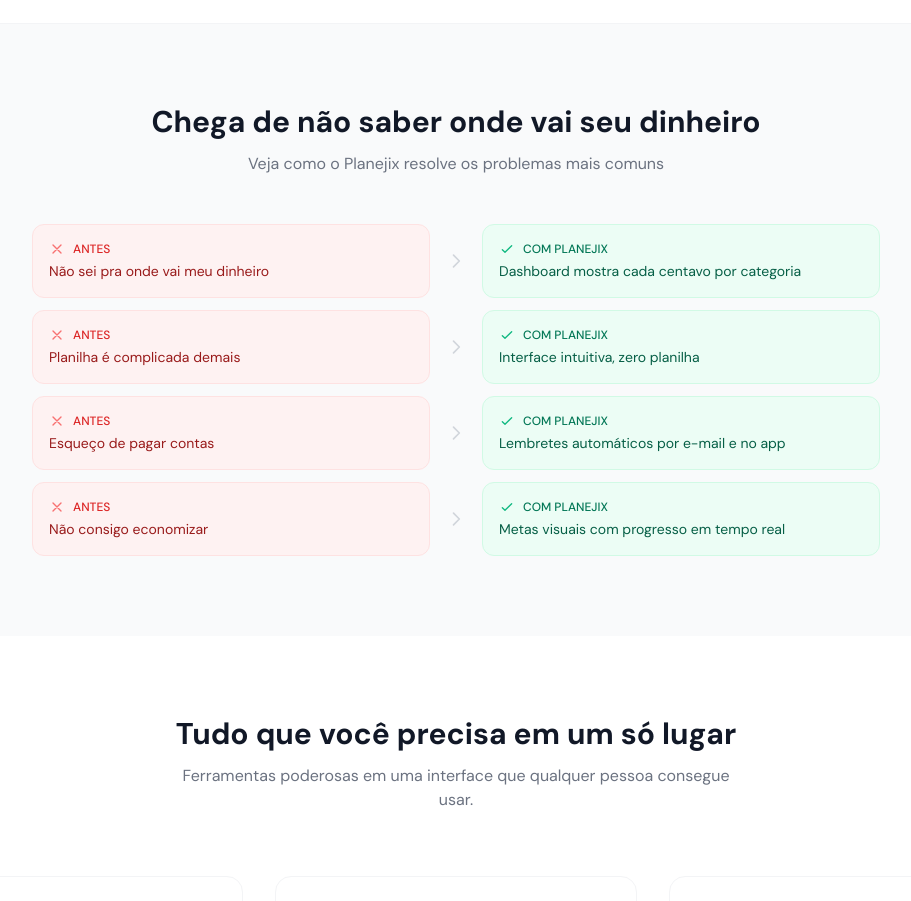
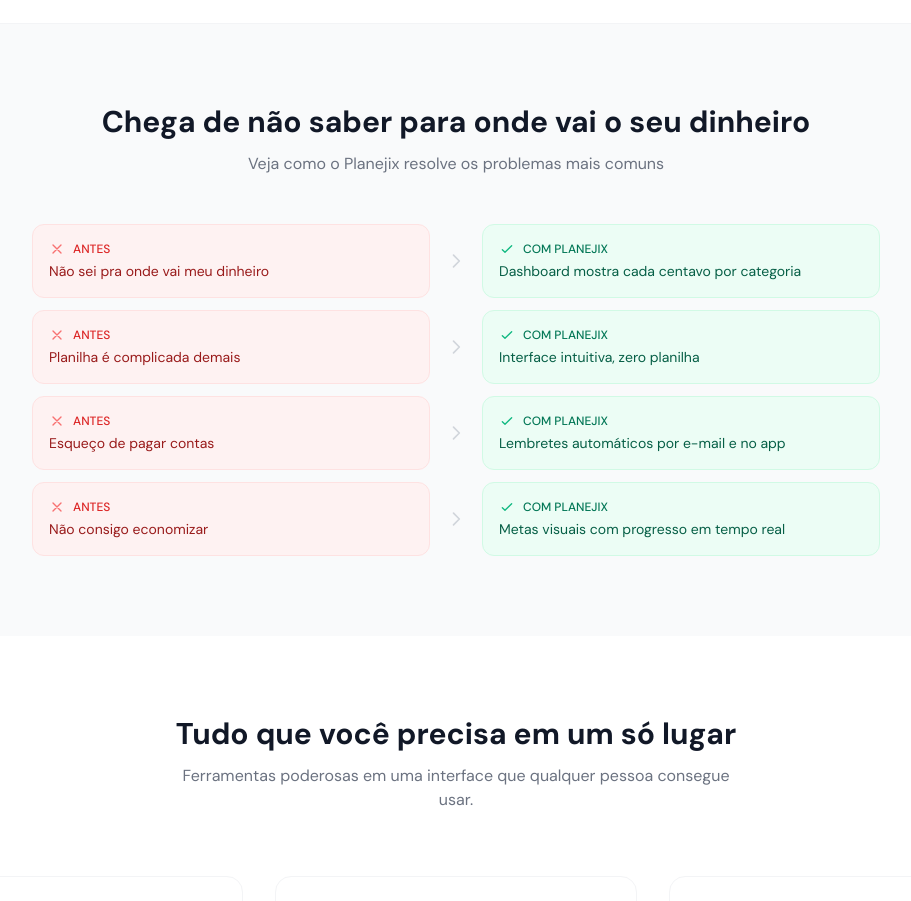
Before and after one commit to Diephyz/planejix, a React (Vite) app in the folder frontend/: page /welcome in a window 1280 px wide. Shown: the part 996-1897 px from the top of the page, without its empty margins (184-1095 px from the left). Built offline with nearby package versions, Linux system fonts and the light colour scheme; no server answers.

Commit message:
fix: texto da landing — "para onde vai o seu dinheiro"
Co-Authored-By: Claude Fable 5 <noreply@anthropic.com>

```diff
--- a/frontend/src/pages/LandingPage.tsx
+++ b/frontend/src/pages/LandingPage.tsx
@@ -178,7 +178,7 @@ export default function LandingPage() {
       {/* Before/After — Pain points */}
       <section className="px-4 sm:px-6 py-16 sm:py-20 max-w-4xl mx-auto">
         <div className="text-center mb-12">
-          <h2 className="text-2xl sm:text-3xl font-bold text-gray-900 mb-3">Chega de não saber onde vai seu dinheiro</h2>
+          <h2 className="text-2xl sm:text-3xl font-bold text-gray-900 mb-3">Chega de não saber para onde vai o seu dinheiro</h2>
           <p className="text-gray-500">Veja como o Planejix resolve os problemas mais comuns</p>
         </div>
         <div className="space-y-3">
```
